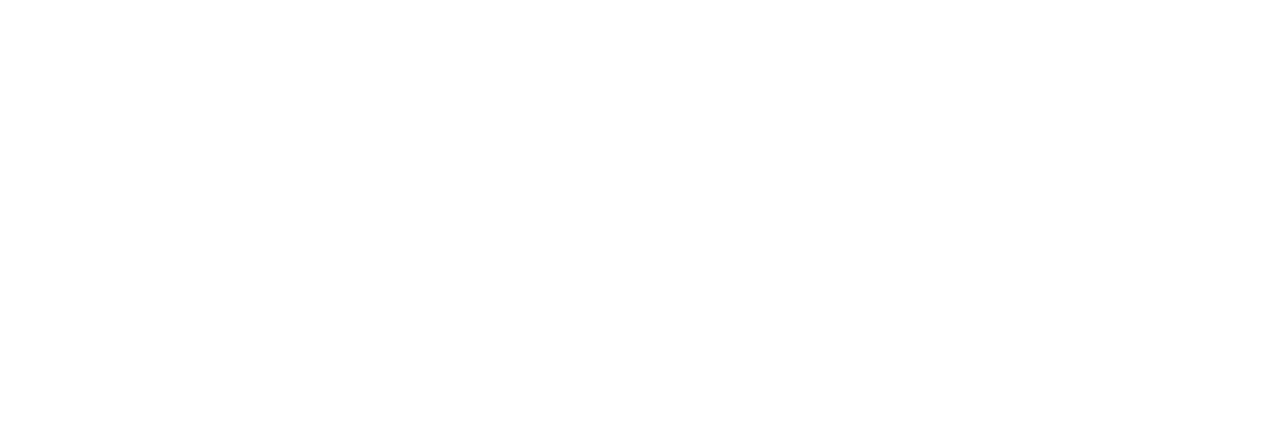
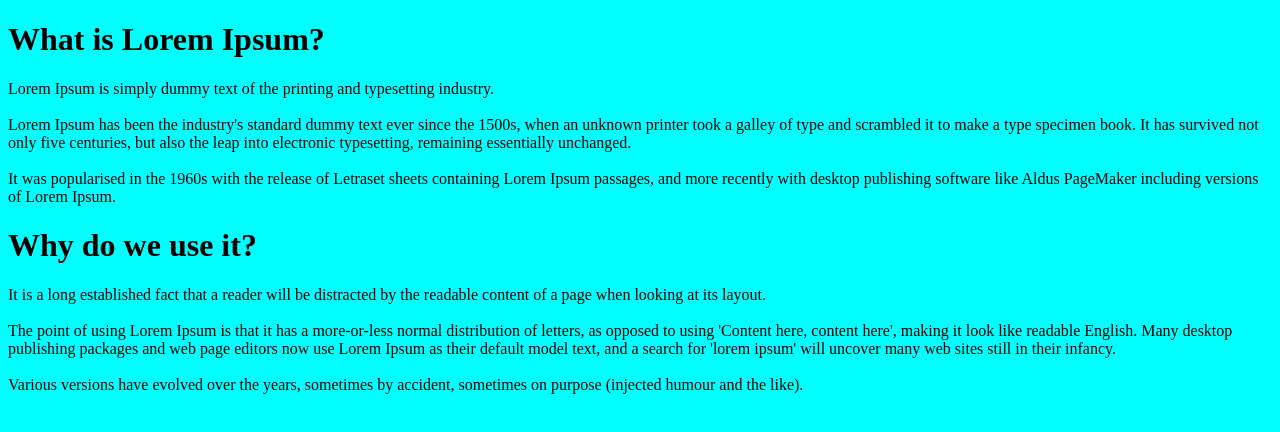
Before and after one commit to ILoganGrantI/-ICS2O-Unit2-04-HTML, a plain HTML site: page index.html in a window 1280 px wide. Drawn offline with Linux system fonts and the light colour scheme.

Commit message:
It might break so save.

```diff
--- a/index.html
+++ b/index.html
@@ -1,12 +1,28 @@
 <!DOCTYPE html>
 <html>
+
   <head>
-    <meta charset="utf-8">
+    <meta charset="utf-9">
     <meta name="viewport" content="width=device-width">
-    <title>repl.it</title>
+    <title>R</title>
     <link href="style.css" rel="stylesheet" type="text/css" />
   </head>
+
   <body>
-    <script src="script.js"></script>
+    <body style="background-color:cyan;">
+    <h1>What is Lorem Ipsum?</h1>
+    <p style="font-size:100%;">Lorem Ipsum is simply dummy text of the printing and typesetting industry.<br><br> Lorem Ipsum has been the industry's
+
+    standard dummy text ever since the 1500s, when an unknown printer took a galley of type and scrambled it to make a type specimen book. It has
+
+    survived not only five centuries, but also the leap into electronic typesetting, remaining essentially unchanged.<br><br> It was popularised in the
+
+    1960s with the release of Letraset sheets containing Lorem Ipsum passages, and more recently with desktop publishing software like Aldus PageMaker
+
+    including versions of Lorem Ipsum.</p>
+    <h1>Why do we use it?</h1>
+    <p>It is a long established fact that a reader will be distracted by the readable content of a page when looking at its layout.<br><br> The point of using Lorem Ipsum is that it has a more-or-less normal distribution of letters, as opposed to using 'Content here, content here', making it look like readable English. Many desktop publishing packages and web page editors now use Lorem Ipsum as their default model text, and a search for 'lorem ipsum' will uncover many web sites still in their infancy.<br><br> Various versions have evolved over the years, sometimes by accident, sometimes on purpose (injected humour and the like).</p>
+
   </body>
+
 </html>
```
